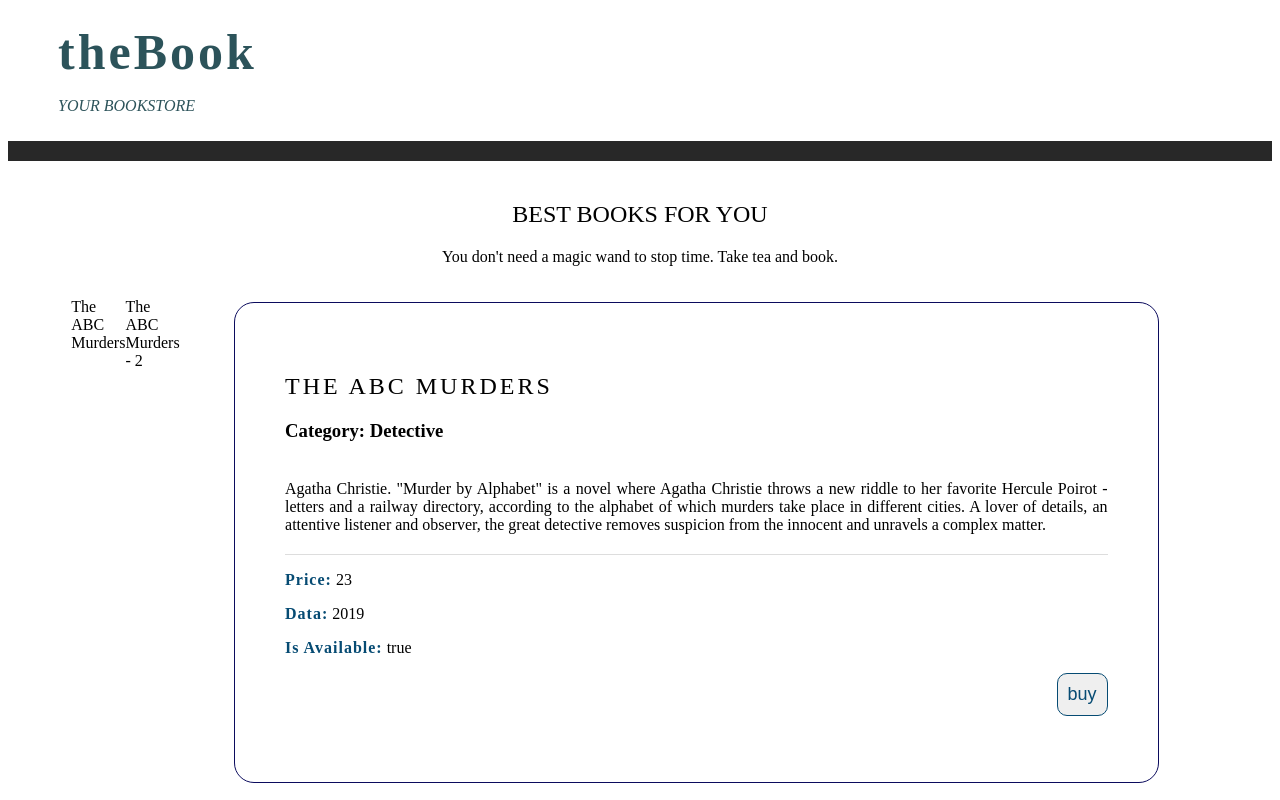
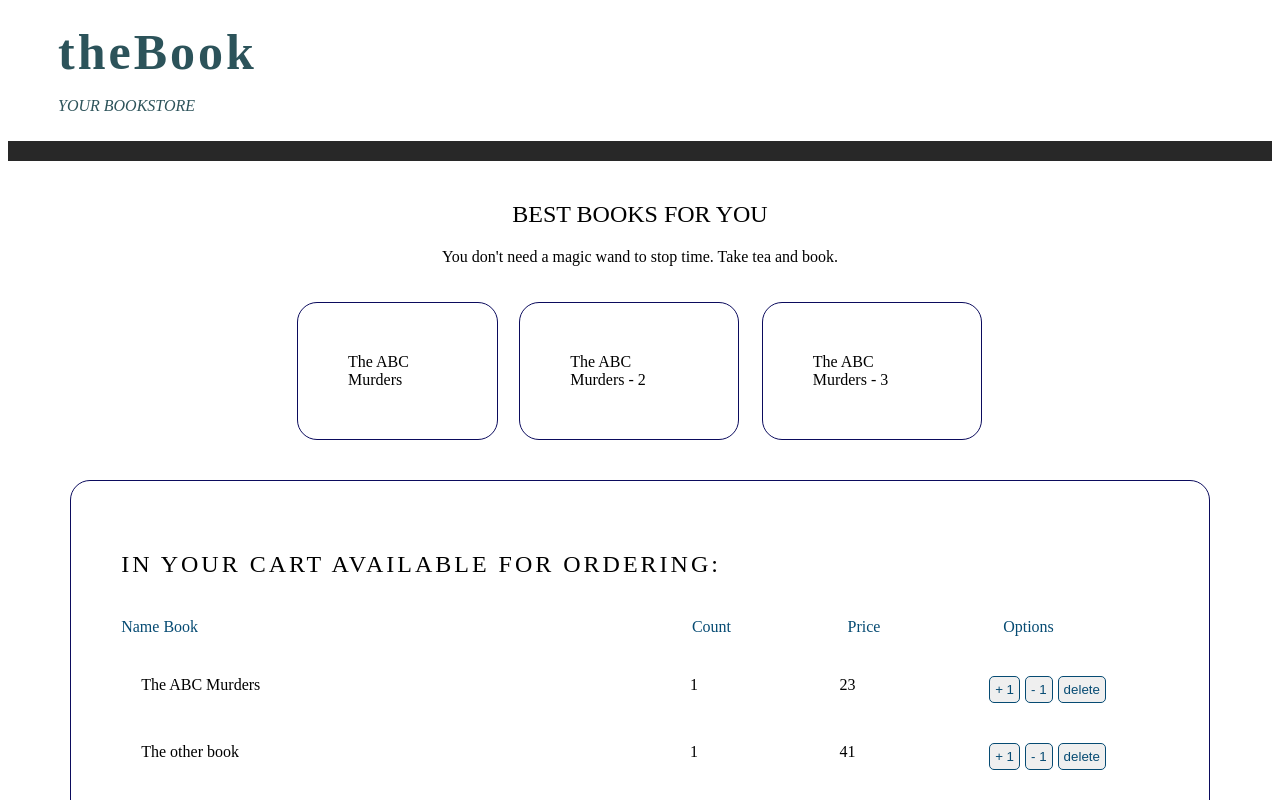
Before and after one commit to mig-marina/book-shop, an Angular app in the folder bookShop/: page / in a window 1280 px wide. Shown: the top 800 px of the page. Built offline with nearby package versions, Linux system fonts and the light colour scheme; a web font is replaced by a local one.

Commit message:
fix: decomposition list books

```diff
--- a/bookShop/src/app/components/book/book.component.html
+++ b/bookShop/src/app/components/book/book.component.html
@@ -1,6 +1,7 @@
 <div class="book-content">
   <div class="wrap-book-content">
-    <h2>{{post.name}}</h2>
+    <div>{{itemBook.name}}</div>
+    <!-- <h2>{{post.name}}</h2>
     <h3>Category: {{post.category}}</h3>
     <p class="description">{{post.description}}</p>
     <p><span class="bold">Price:</span> {{post.price}}</p>
@@ -10,6 +11,6 @@
       <button class="button-buy" *ngIf="post.isAvailable && !this.count" (click) = "onBuy()">buy</button>
     </div>
     <p class="comment-buy"></p>
-    <p class="comment-is-available" *ngIf="!post.isAvailable">the product is not available for order</p>
+    <p class="comment-is-available" *ngIf="!post.isAvailable">the product is not available for order</p> -->
   </div>
 </div>
--- a/bookShop/src/app/components/book/book.component.ts
+++ b/bookShop/src/app/components/book/book.component.ts
@@ -1,4 +1,4 @@
-import { Component, OnInit } from '@angular/core';
+import { Component, Input, OnInit } from '@angular/core';
 
 import { IBook } from './../../ibook';
 
@@ -18,15 +18,18 @@ enum Categories {
   styleUrls: ['./book.component.css']
 })
 export class BookComponent implements OnInit {
-  post:IBook =
-      {
-        name: 'The ABC Murders',
-        description: 'Agatha Christie. "Murder by Alphabet" is a novel where Agatha Christie throws a new riddle to her favorite Hercule Poirot - letters and a railway directory, according to the alphabet of which murders take place in different cities. A lover of details, an attentive listener and observer, the great detective removes suspicion from the innocent and unravels a complex matter.',
-        price: 23,
-        category: Categories.Detective,
-        createDate: 2019,
-        isAvailable: true,
-      }
+  // post:IBook =
+  //     {
+  //       name: 'The ABC Murders',
+  //       description: 'Agatha Christie. "Murder by Alphabet" is a novel where Agatha Christie throws a new riddle to her favorite Hercule Poirot - letters and a railway directory, according to the alphabet of which murders take place in different cities. A lover of details, an attentive listener and observer, the great detective removes suspicion from the innocent and unravels a complex matter.',
+  //       price: 23,
+  //       category: Categories.Detective,
+  //       createDate: 2019,
+  //       isAvailable: true,
+  //     }
+
+  @Input() public itemBook:IBook;
+
     count:number = 0;
 
   constructor() { }
--- a/bookShop/src/app/components/books-list/books-list.component.html
+++ b/bookShop/src/app/components/books-list/books-list.component.html
@@ -2,8 +2,12 @@
   <h2>best books for you</h2>
   <p class="description-wrap-books">You don't need a magic wand to stop time. Take tea and book.</p>
   <div class="wrap-list">
-    <p>{{listBooks[0].name}}</p>
+    <!-- <p>{{listBooks[0].name}}</p>
     <p>{{listBooks[1].name}}</p>
-    <app-book></app-book>
+    <p>{{listBooks[2].name}}</p> -->
+    <app-book
+    *ngFor="let itemBook of listBooks"
+    [itemBook]="itemBook"
+    ></app-book>
   </div>
 </div>
--- a/bookShop/src/app/shared/mock-data/data-books.ts
+++ b/bookShop/src/app/shared/mock-data/data-books.ts
@@ -27,4 +27,12 @@ export let books:IBook[] = [
       createDate: 2019,
       isAvailable: true,
     },
+    {
+      name: 'The ABC Murders - 3',
+      description: 'Agatha Christie. "Murder by Alphabet" is a novel where Agatha Christie throws a new riddle to her favorite Hercule Poirot - letters and a railway directory, according to the alphabet of which murders take place in different cities. A lover of details, an attentive listener and observer, the great detective removes suspicion from the innocent and unravels a complex matter.',
+      price: 23,
+      category: Categories.Detective,
+      createDate: 2019,
+      isAvailable: true,
+    },
 ]
```
